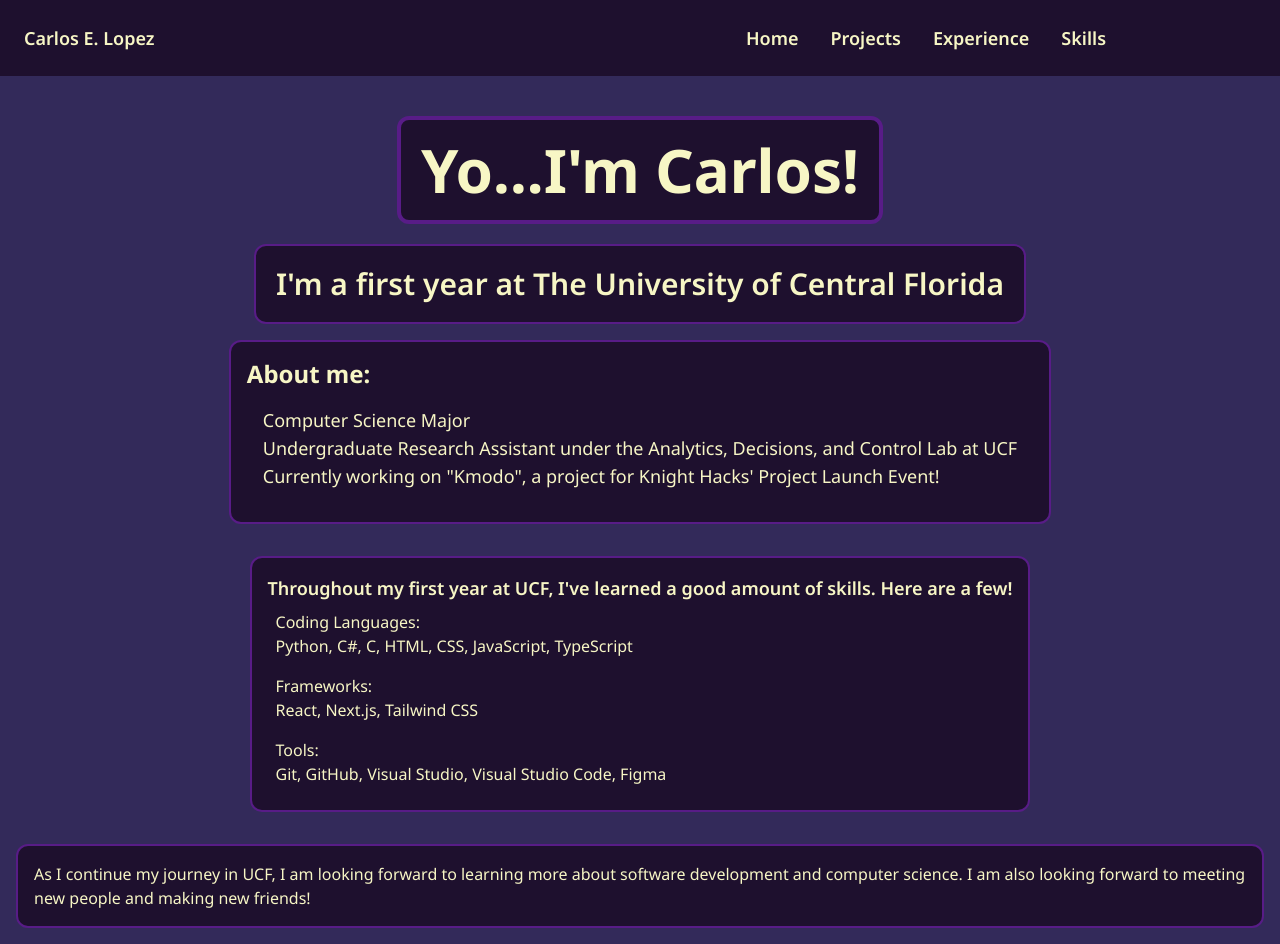
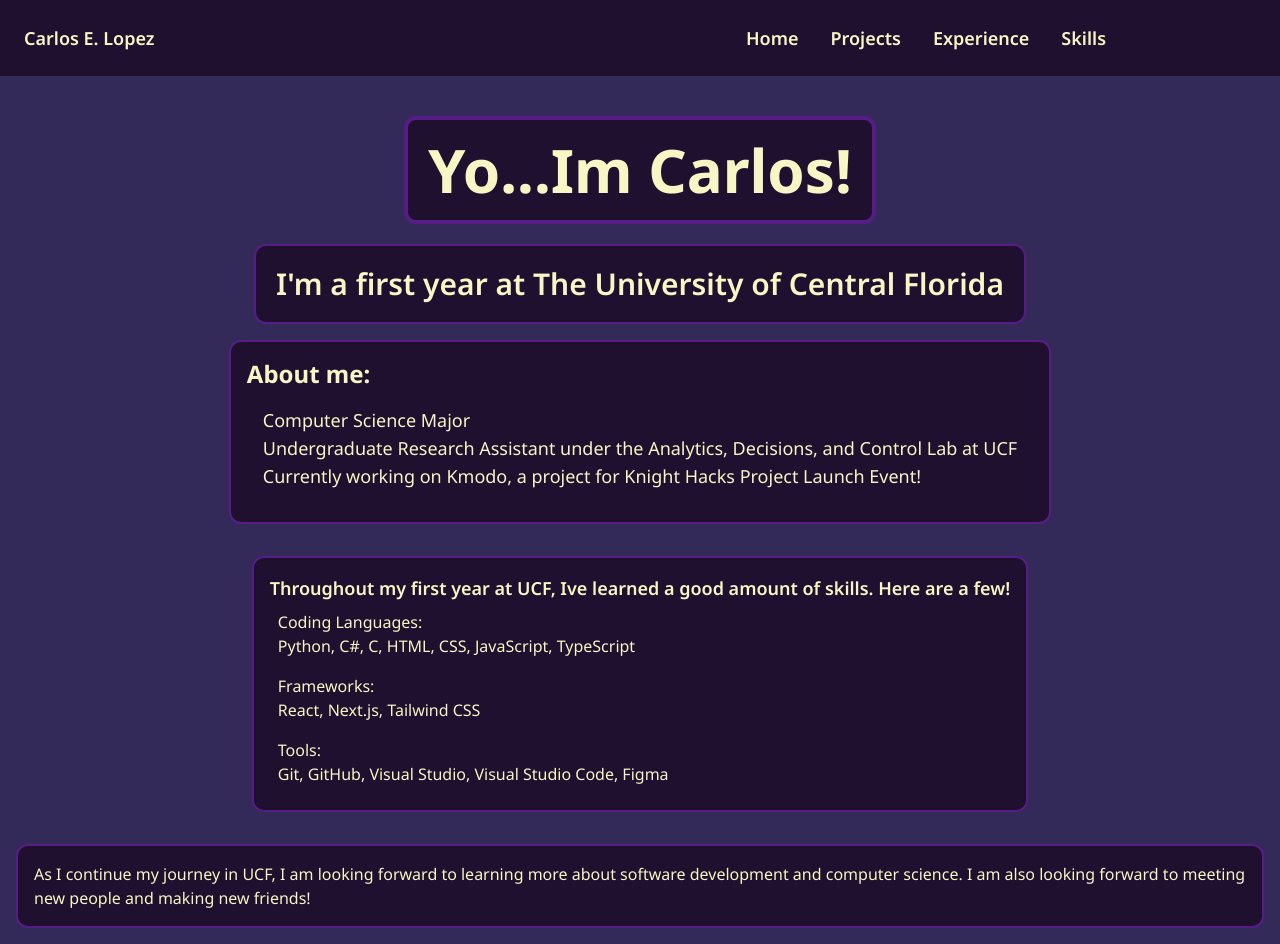
Before and after one commit to carloselopezjr/Portfolio, a Next.js app: page / in a window 1280 px wide. Built offline with nearby package versions, Linux system fonts and the light colour scheme; some icons are missing.

Commit message:
Some changes for submission purposes will fix later

```diff
--- a/src/app/(main)/page.tsx
+++ b/src/app/(main)/page.tsx
@@ -1,6 +1,5 @@
 "use client";
 
-import Image from "next/image";
 import React from "react";
 import { Typewriter } from "react-simple-typewriter";
 
@@ -9,7 +8,7 @@ export default function main() {
     <>
       <div className="flex justify-center mt-24 p-5 ">
         <h1 className="border-purple-900 border-4 bg-purp animation font-bold p-5 bg-Purp rounded-xl text-6xl hover:bg-purple-900 animation duration-500 ease-in-out hover:scale-110">
-          <Typewriter words={["Yo...I'm Carlos!"]} loop={1} typeSpeed={85} />
+          <Typewriter words={["Yo...Im Carlos!"]} loop={1} typeSpeed={85} />
         </h1>
       </div>
       <div className="text-3xl flex justify-center">
@@ -28,8 +27,8 @@ export default function main() {
               and Control Lab at UCF
             </li>
             <li>
-              Currently working on "Kmodo", a project for Knight Hacks' Project
-              Launch Event!{" "}
+              Currently working on Kmodo, a project for Knight Hacks Project
+              Launch Event!
             </li>
           </ul>
         </div>
@@ -39,7 +38,7 @@ export default function main() {
         <div className="border-purple-900 bg-purp p-4 rounded-xl border-2 hover:bg-purple-900 animation duration-500 ease-in-out hover:scale-110">
           <h2 className="font-semibold text-lg">
             {" "}
-            Throughout my first year at UCF, I've learned a good amount of
+            Throughout my first year at UCF, Ive learned a good amount of
             skills. Here are a few!
           </h2>
           <ul className="p-2">
```
